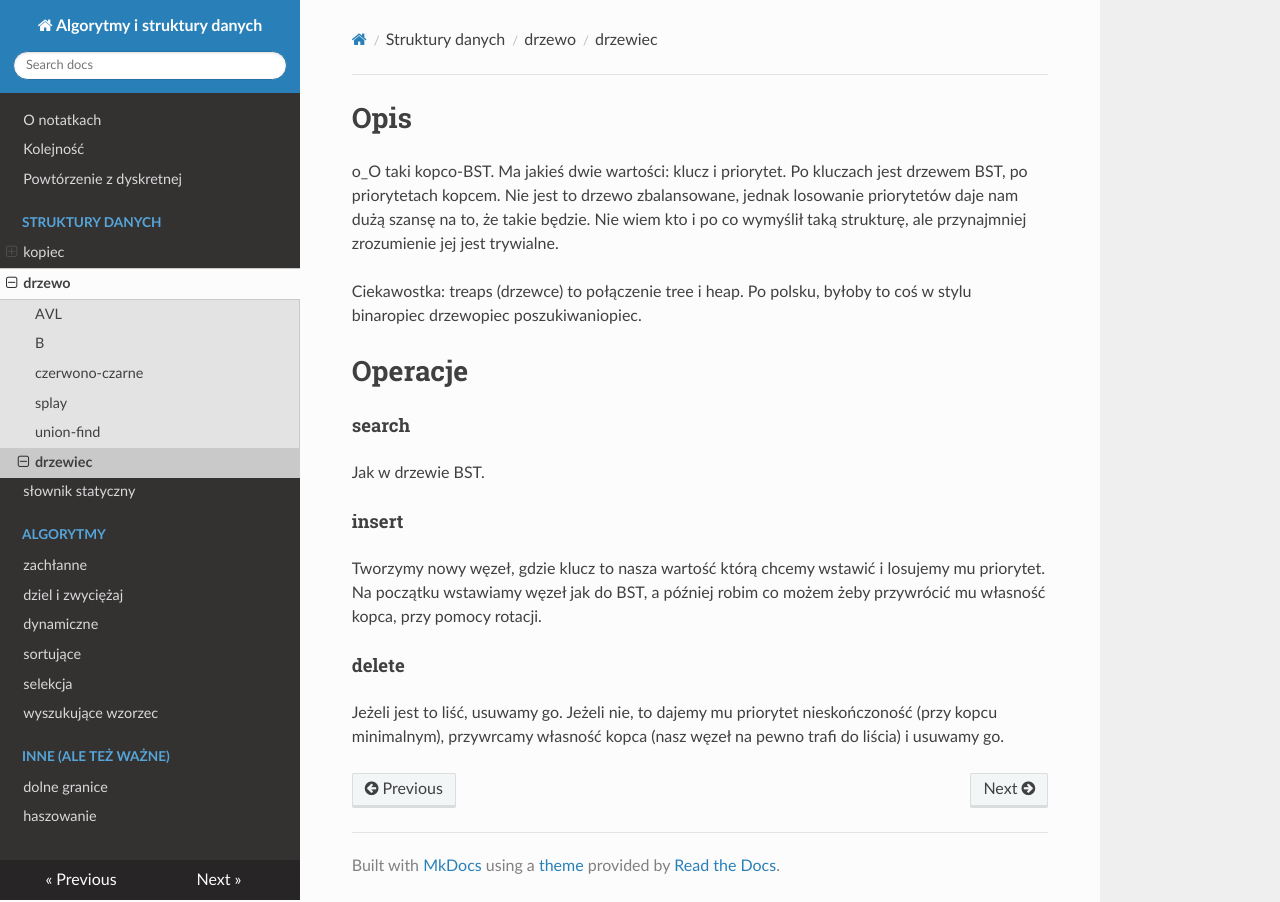
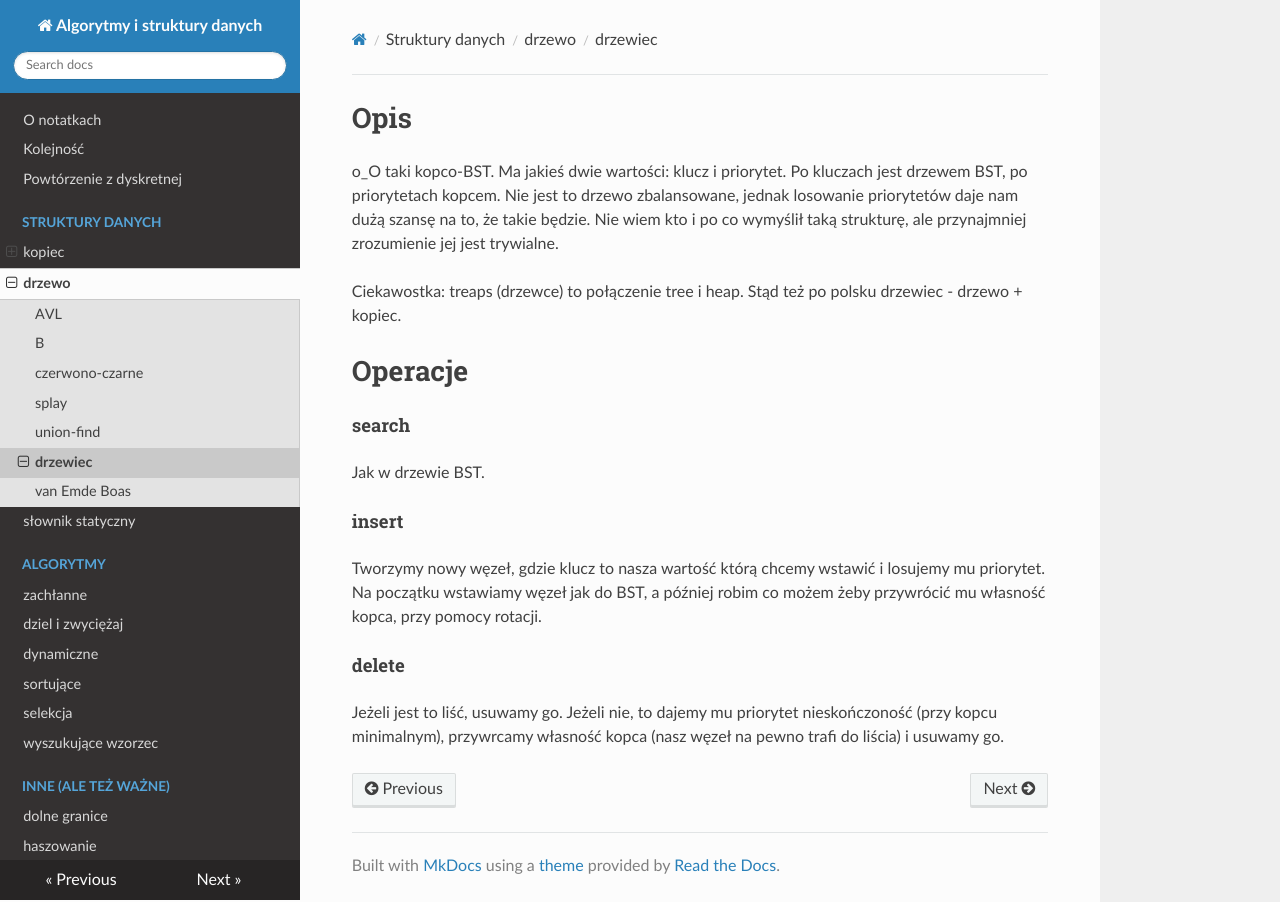
Before and after one commit to const-dominik/aisd-notatki, an MkDocs documentation site: the page built from docs/trees/treaps.md, in a window 1280 px wide. Built offline with MkDocs 1.6.1, drawn with Linux system fonts in a browser that asks for light colours; nearby versions of some CDN libraries.

Commit message:
emde boas xd

```diff
--- a/docs/trees/treaps.md
+++ b/docs/trees/treaps.md
@@ -2,7 +2,7 @@
 
 o_O taki kopco-BST. Ma jakieś dwie wartości: klucz i priorytet. Po kluczach jest drzewem BST, po priorytetach kopcem. Nie jest to drzewo zbalansowane, jednak losowanie priorytetów daje nam dużą szansę na to, że takie będzie. Nie wiem kto i po co wymyślił taką strukturę, ale przynajmniej zrozumienie jej jest trywialne.
 
-Ciekawostka: treaps (drzewce) to połączenie tree i heap. Po polsku, byłoby to coś w stylu binaropiec drzewopiec poszukiwaniopiec.
+Ciekawostka: treaps (drzewce) to połączenie tree i heap. Stąd też po polsku drzewiec - drzewo + kopiec.
 
 # Operacje
 
--- a/mkdocs.yml
+++ b/mkdocs.yml
@@ -26,6 +26,7 @@ nav:
                 - splay: trees/splay.md
                 - union-find: trees/union-find.md
                 - drzewiec: trees/treaps.md
+                - van Emde Boas: trees/emde-boas.md
           - słownik statyczny: static-dict/static-dict.md
     - Algorytmy:
           - zachłanne: greedy/greedy-algos.md
```
Also changed, not shown: docs/order.md (+1 -0 lines), docs/trees/emde-boas.md (added, +3 -0 lines), docs/trees/images/emde-boas/stanford_slide_1.png (added).
